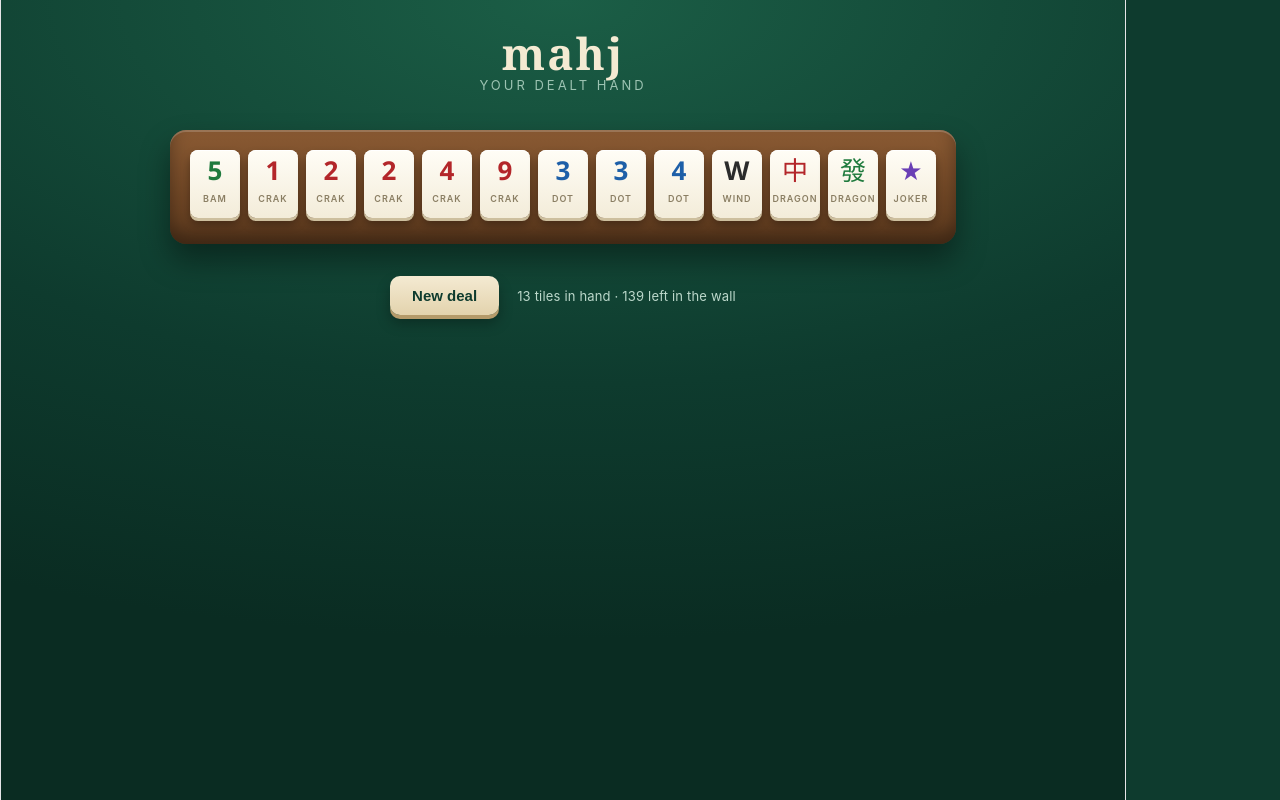
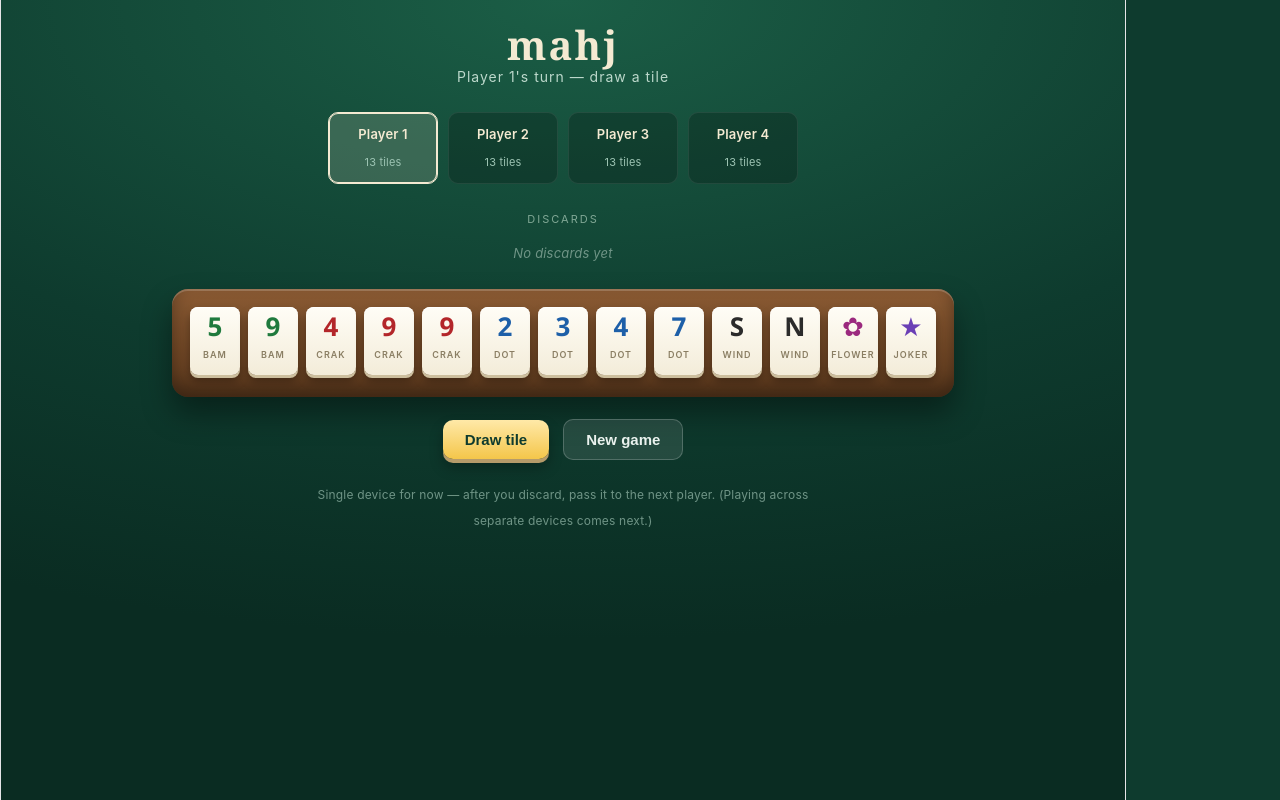
Before and after one commit to laur1912/mahj-app, a React (Vite) app: page / in a window 1280 px wide. Built offline with nearby package versions, Linux system fonts and the light colour scheme.

Commit message:
game engine 1-3

```diff
--- a/src/App.tsx
+++ b/src/App.tsx
@@ -1,18 +1,23 @@
 import { useState } from 'react';
-import { newDeal, type Deal } from './game/wall';
+import {
+  createGame,
+  applyAction,
+  winCheck,
+  type GameState,
+} from './game/game-engine';
+import { exampleCard } from './game/mahjong-data-model';
 import type { Tile, TileType } from './game/mahjong-data-model';
 
-/* ---------- display helpers ---------- */
+/* ---------- tile display (shared) ---------- */
 
 const SUIT_RANK = { bam: 0, crak: 1, dot: 2 } as const;
 const WIND_ORDER = { E: 0, S: 1, W: 2, N: 3 } as const;
 const DRAGON_ORDER = { red: 0, green: 1, soap: 2 } as const;
 
-/** A number used only to sort a hand into a readable order (like a player's rack). */
 function sortKey(t: TileType): number {
   switch (t.kind) {
     case 'suit':
-      return SUIT_RANK[t.suit] * 10 + t.value; // 0..29
+      return SUIT_RANK[t.suit] * 10 + t.value;
     case 'wind':
       return 100 + WIND_ORDER[t.wind];
     case 'dragon':
@@ -25,9 +30,9 @@ function sortKey(t: TileType): number {
 }
 
 interface Face {
-  glyph: string; // the big mark on the tile
-  label: string; // small caption underneath
-  tone: string; // color of the glyph
+  glyph: string;
+  label: string;
+  tone: string;
 }
 
 function tileFace(t: TileType): Face {
@@ -41,7 +46,7 @@ function tileFace(t: TileType): Face {
     case 'dragon':
       if (t.dragon === 'red') return { glyph: '中', label: 'Dragon', tone: '#b3262a' };
       if (t.dragon === 'green') return { glyph: '發', label: 'Dragon', tone: '#1f7a3d' };
-      return { glyph: '▢', label: 'Soap', tone: '#1d5fa8' }; // white dragon ("soap")
+      return { glyph: '▢', label: 'Soap', tone: '#1d5fa8' };
     case 'flower':
       return { glyph: '✿', label: 'Flower', tone: '#9b297e' };
     case 'joker':
@@ -49,23 +54,85 @@ function tileFace(t: TileType): Face {
   }
 }
 
-function TileView({ tile }: { tile: Tile }) {
+function TileView({
+  tile,
+  onClick,
+  drawn,
+  small,
+}: {
+  tile: Tile;
+  onClick?: () => void;
+  drawn?: boolean;
+  small?: boolean;
+}) {
   const f = tileFace(tile.type);
-  return (
-    <div className="tile" title={`${f.glyph} ${f.label}`}>
+  const cls = ['tile', small ? 'small' : '', onClick ? 'clickable' : '', drawn ? 'drawn' : '']
+    .filter(Boolean)
+    .join(' ');
+  const inner = (
+    <>
       <span className="tile-glyph" style={{ color: f.tone }}>
         {f.glyph}
       </span>
       <span className="tile-label">{f.label}</span>
+    </>
+  );
+  if (onClick) {
+    return (
+      <button type="button" className={cls} onClick={onClick} title={`${f.glyph} ${f.label}`}>
+        {inner}
+      </button>
+    );
+  }
+  return (
+    <div className={cls} title={`${f.glyph} ${f.label}`}>
+      {inner}
     </div>
   );
 }
 
-/* ---------- screen ---------- */
+/* ---------- the board ---------- */
 
 export default function App() {
-  const [deal, setDeal] = useState<Deal>(() => newDeal(13));
-  const sorted = [...deal.hand].sort((a, b) => sortKey(a.type) - sortKey(b.type));
+  const [state, setState] = useState<GameState>(() => createGame(exampleCard));
+  const [notice, setNotice] = useState<string | null>(null);
+
+  const current = state.players[state.turn];
+  const sortedHand = [...current.hand].sort((a, b) => sortKey(a.type) - sortKey(b.type));
+  const canDraw = state.phase === 'playing' && !state.awaitingDiscard;
+  const canDiscard = state.phase === 'playing' && state.awaitingDiscard;
+  const winAvailable = winCheck(state) !== null;
+
+  function draw() {
+    setState(applyAction(state, { type: 'draw' }));
+  }
+  function discard(tileId: string) {
+    if (!canDiscard) return;
+    setState(applyAction(state, { type: 'discard', tileId }));
+  }
+  function declare() {
+    if (winCheck(state)) {
+      setState(applyAction(state, { type: 'declareWin' }));
+    } else {
+      setNotice('Not a complete hand from the card yet.');
+      window.setTimeout(() => setNotice(null), 2500);
+    }
+  }
+  function newGame() {
+    setState(createGame(exampleCard));
+    setNotice(null);
+  }
+
+  let status: string;
+  if (state.phase === 'won') {
+    status = `${state.players[state.winner!].name} wins!`;
+  } else if (state.phase === 'exhausted') {
+    status = 'The wall is empty — washout.';
+  } else if (canDiscard) {
+    status = `${current.name}'s turn — tap a tile to discard`;
+  } else {
+    status = `${current.name}'s turn — draw a tile`;
+  }
 
   return (
     <div className="table">
@@ -73,30 +140,89 @@ export default function App() {
 
       <header className="head">
         <h1>mahj</h1>
-        <p>your dealt hand</p>
+        <p className="status">{status}</p>
       </header>
 
+      {/* seats */}
+      <div className="seats">
+        {state.players.map((p, i) => (
+          <div key={p.id} className={`seat ${i === state.turn ? 'active' : ''}`}>
+            <span className="seat-name">{p.name}</span>
+            <span className="seat-count">{p.hand.length} tiles</span>
+          </div>
+        ))}
+      </div>
+
+      {/* discard pile */}
+      <section className="discard-area">
+        <div className="discard-title">Discards</div>
+        {state.discards.length === 0 ? (
+          <div className="discard-empty">No discards yet</div>
+        ) : (
+          <div className="tiles">
+            {state.discards.map((t, i) => (
+              <TileView key={t.id} tile={t} small drawn={i === state.discards.length - 1} />
+            ))}
+          </div>
+        )}
+      </section>
+
+      {/* current player's hand */}
       <section className="tray">
         <div className="tiles">
-          {sorted.map((t) => (
-            <TileView key={t.id} tile={t} />
+          {sortedHand.map((t) => (
+            <TileView
+              key={t.id}
+              tile={t}
+              drawn={t.id === state.lastDrawnId}
+              onClick={canDiscard ? () => discard(t.id) : undefined}
+            />
           ))}
         </div>
       </section>
 
+      {/* banners */}
+      {state.phase === 'won' && (
+        <div className="banner win">
+          🎉 {state.players[state.winner!].name} wins with{' '}
+          <strong>{state.winningHand?.label}</strong>
+        </div>
+      )}
+      {state.phase === 'exhausted' && (
+        <div className="banner wash">No tiles left — nobody completed a hand.</div>
+      )}
+
+      {/* controls */}
       <footer className="controls">
-        <button className="btn" onClick={() => setDeal(newDeal(13))}>
-          New deal
+        {state.phase === 'playing' && canDraw && (
+          <button className="btn primary" onClick={draw}>
+            Draw tile
+          </button>
+        )}
+        {state.phase === 'playing' && canDiscard && (
+          <>
+            <span className="hint">Tap a tile above to discard it</span>
+            <button className={`btn ${winAvailable ? 'glow' : ''}`} onClick={declare}>
+              Declare mahjong
+            </button>
+          </>
+        )}
+        <button className="btn ghost" onClick={newGame}>
+          New game
         </button>
-        <span className="count">
-          {deal.hand.length} tiles in hand · {deal.wall.length} left in the wall
-        </span>
       </footer>
+
+      {notice && <div className="notice">{notice}</div>}
+
+      <p className="hotseat-note">
+        Single device for now — after you discard, pass it to the next player. (Playing across
+        separate devices comes next.)
+      </p>
     </div>
   );
 }
 
-/* ---------- styles (self-contained; overrides the Vite template defaults) ---------- */
+/* ---------- styles ---------- */
 
 const CSS = `
 body { margin: 0; background: #0e3b2e; }
@@ -105,36 +231,64 @@ body { margin: 0; background: #0e3b2e; }
 .table {
   min-height: 100vh;
   box-sizing: border-box;
-  padding: 40px 20px 64px;
+  padding: 32px 20px 56px;
   background: radial-gradient(120% 80% at 50% 0%, #1b5e46 0%, #0e3b2e 60%, #0a2c22 100%);
   color: #eaf2ee;
   font-family: -apple-system, BlinkMacSystemFont, 'Segoe UI', Roboto, sans-serif;
   display: flex;
   flex-direction: column;
   align-items: center;
-  gap: 32px;
+  gap: 22px;
 }
 
 .head { text-align: center; }
 .head h1 {
   margin: 0;
   font-family: Georgia, 'Times New Roman', serif;
-  font-size: 44px;
+  font-size: 40px;
   letter-spacing: 2px;
   font-weight: 600;
   color: #f4ead2;
 }
-.head p {
+.status {
   margin: 6px 0 0;
-  font-size: 13px;
-  letter-spacing: 3px;
+  font-size: 14px;
+  letter-spacing: 1px;
+  color: #bcd8cb;
+}
+
+.seats { display: flex; gap: 10px; flex-wrap: wrap; justify-content: center; }
+.seat {
+  display: flex;
+  flex-direction: column;
+  align-items: center;
+  min-width: 84px;
+  padding: 8px 12px;
+  border-radius: 10px;
+  background: rgba(0,0,0,0.22);
+  border: 1px solid rgba(255,255,255,0.08);
+}
+.seat.active {
+  background: rgba(244,234,210,0.16);
+  border-color: #f4ead2;
+  box-shadow: 0 0 0 1px #f4ead2 inset;
+}
+.seat-name { font-size: 13px; font-weight: 600; color: #f4ead2; }
+.seat-count { font-size: 11px; color: #9cc3b2; margin-top: 2px; }
+
+.discard-area { width: 100%; max-width: 880px; text-align: center; }
+.discard-title {
+  font-size: 11px;
+  letter-spacing: 2px;
   text-transform: uppercase;
-  color: #9cc3b2;
+  color: #80a795;
+  margin-bottom: 8px;
 }
+.discard-empty { font-size: 13px; color: #6f9486; font-style: italic; }
 
 .tray {
   max-width: 880px;
-  padding: 20px 20px 26px;
+  padding: 18px 18px 22px;
   border-radius: 16px;
   background: linear-gradient(180deg, #8a5a33 0%, #6f4625 60%, #5d3a1e 100%);
   box-shadow:
@@ -143,71 +297,65 @@ body { margin: 0; background: #0e3b2e; }
     0 16px 30px rgba(0,0,0,0.4);
 }
 
-.tiles {
-  display: flex;
-  flex-wrap: wrap;
-  gap: 8px;
-  justify-content: center;
-}
+.tiles { display: flex; flex-wrap: wrap; gap: 8px; justify-content: center; }
 
 .tile {
+  appearance: none;
+  border: none;
+  font: inherit;
+  color: inherit;
   width: 50px;
   height: 68px;
   border-radius: 8px;
   background: linear-gradient(180deg, #fffdf6 0%, #f3ecd9 100%);
-  box-shadow:
-    inset 0 1px 0 #ffffff,
-    0 3px 0 #cdbf9e,
-    0 6px 10px rgba(0,0,0,0.35);
+  box-shadow: inset 0 1px 0 #ffffff, 0 3px 0 #cdbf9e, 0 6px 10px rgba(0,0,0,0.35);
   display: flex;
   flex-direction: column;
   align-items: center;
   justify-content: center;
   gap: 3px;
   user-select: none;
-  transition: transform 120ms ease;
+  cursor: default;
+  transition: transform 120ms ease, box-shadow 120ms ease;
 }
-.tile:hover { transform: translateY(-4px); }
+.tile.small { width: 38px; height: 52px; gap: 2px; }
+.tile.clickable { cursor: pointer; }
+.tile.clickable:hover { transform: translateY(-5px); }
+.tile.clickable:focus-visible { outline: 3px solid #9cc3b2; outline-offset: 2px; }
+.tile.drawn { box-shadow: inset 0 1px 0 #fff, 0 3px 0 #cdbf9e, 0 0 0 3px #f4c64a, 0 6px 12px rgba(0,0,0,0.4); }
 
 .tile-glyph {
-  font-size: 26px;
-  font-weight: 700;
-  line-height: 1;
+  font-size: 26px; font-weight: 700; line-height: 1;
   font-family: 'Hiragino Sans', 'Segoe UI', system-ui, sans-serif;
 }
-.tile-label {
-  font-size: 9px;
-  letter-spacing: 1px;
-  text-transform: uppercase;
-  color: #8a7e63;
-  font-weight: 600;
-}
+.tile.small .tile-glyph { font-size: 19px; }
+.tile-label { font-size: 9px; letter-spacing: 1px; text-transform: uppercase; color: #8a7e63; font-weight: 600; }
+.tile.small .tile-label { font-size: 7px; }
 
-.controls {
-  display: flex;
-  align-items: center;
-  gap: 18px;
-  flex-wrap: wrap;
-  justify-content: center;
-}
+.banner { padding: 12px 20px; border-radius: 12px; font-size: 16px; font-weight: 600; text-align: center; }
+.banner.win { background: linear-gradient(180deg, #f6e7b8, #ecd28f); color: #5d3a1e; }
+.banner.wash { background: rgba(0,0,0,0.3); color: #cdd9d2; }
+
+.controls { display: flex; align-items: center; gap: 14px; flex-wrap: wrap; justify-content: center; }
+.hint { font-size: 13px; color: #cdd9d2; }
 .btn {
-  appearance: none;
-  border: none;
-  cursor: pointer;
-  padding: 11px 22px;
-  border-radius: 10px;
-  font-size: 15px;
-  font-weight: 600;
-  color: #0e3b2e;
-  background: linear-gradient(180deg, #f4ead2 0%, #e3d3ad 100%);
+  appearance: none; border: none; cursor: pointer;
+  padding: 11px 22px; border-radius: 10px; font-size: 15px; font-weight: 600;
+  color: #0e3b2e; background: linear-gradient(180deg, #f4ead2 0%, #e3d3ad 100%);
   box-shadow: 0 4px 0 #b59b6a, 0 8px 14px rgba(0,0,0,0.3);
   transition: transform 80ms ease, box-shadow 80ms ease;
 }
 .btn:hover { transform: translateY(-1px); }
 .btn:active { transform: translateY(3px); box-shadow: 0 1px 0 #b59b6a, 0 3px 8px rgba(0,0,0,0.3); }
 .btn:focus-visible { outline: 3px solid #9cc3b2; outline-offset: 2px; }
+.btn.primary { background: linear-gradient(180deg, #ffe9a8, #f4c64a); }
+.btn.ghost { background: rgba(255,255,255,0.1); color: #eaf2ee; box-shadow: none; border: 1px solid rgba(255,255,255,0.2); }
+.btn.ghost:active { transform: translateY(1px); }
+.btn.glow { box-shadow: 0 0 0 2px #f4c64a, 0 4px 0 #b59b6a, 0 0 18px #f4c64a; }
 
-.count { font-size: 13px; color: #bcd8cb; }
+.notice { padding: 8px 16px; border-radius: 8px; background: rgba(0,0,0,0.45); color: #ffd9a8; font-size: 13px; }
+
+.hotseat-note { font-size: 12px; color: #6f9486; max-width: 520px; text-align: center; margin: 0; }
 
 @media (prefers-reduced-motion: reduce) {
   .tile, .btn { transition: none; }
--- /dev/null
+++ b/src/game/game-engine.ts
@@ -0,0 +1,120 @@
+/**
+ * GAME ENGINE — one 4-player game, pure logic (no UI, no network).
+ *
+ * A turn is simple here: the current player DRAWS one tile from the wall, then
+ * DISCARDS one. Play then passes to the next seat. A player may DECLARE MAHJONG
+ * while holding 14 tiles (right after drawing) if those tiles complete a hand
+ * on the card.
+ *
+ * The Charleston and calling/exposing other players' discards come in the next
+ * step. This file is the basic draw -> discard -> win loop, built as a reducer:
+ * applyAction(state, action) returns a brand-new state and never mutates input.
+ *
+ * Place this file in src/game/ alongside the other game files.
+ */
+
+import { shuffle } from './wall';
+import { buildTileSet, type Tile, type HandLine } from './mahjong-data-model';
+import { findWinningHand, type MatchResult } from './matcher';
+
+export interface Player {
+  id: number;
+  name: string;
+  hand: Tile[];
+}
+
+export type Phase = 'playing' | 'won' | 'exhausted';
+
+export interface GameState {
+  players: Player[]; // always 4
+  wall: Tile[]; // face-down draw pile
+  discards: Tile[]; // thrown-away tiles, most recent last
+  turn: number; // whose turn it is (0-3)
+  awaitingDiscard: boolean; // true after a draw: current player must now discard
+  lastDrawnId: string | null; // id of the tile just drawn (for highlighting)
+  phase: Phase;
+  winner: number | null;
+  winningHand: HandLine | null;
+  card: HandLine[];
+}
+
+export type Action =
+  | { type: 'draw' }
+  | { type: 'discard'; tileId: string }
+  | { type: 'declareWin' };
+
+/** Deal a fresh game: 13 tiles to each of the 4 players; the rest is the wall. */
+export function createGame(card: HandLine[]): GameState {
+  let deck = shuffle(buildTileSet());
+  const players: Player[] = [];
+  for (let i = 0; i < 4; i += 1) {
+    players.push({ id: i, name: `Player ${i + 1}`, hand: deck.slice(0, 13) });
+    deck = deck.slice(13);
+  }
+  return {
+    players,
+    wall: deck, // 152 - 52 = 100 tiles
+    discards: [],
+    turn: 0,
+    awaitingDiscard: false,
+    lastDrawnId: null,
+    phase: 'playing',
+    winner: null,
+    winningHand: null,
+    card,
+  };
+}
+
+/** Is the current player holding a winning 14-tile hand right now? */
+export function winCheck(s: GameState): MatchResult | null {
+  if (s.phase !== 'playing' || !s.awaitingDiscard) return null;
+  const found = findWinningHand(s.players[s.turn].hand, s.card);
+  return found ? found.result : null;
+}
+
+/** Apply an action and return the next state (never mutates the input). */
+export function applyAction(s: GameState, a: Action): GameState {
+  if (s.phase !== 'playing') return s;
+
+  switch (a.type) {
+    case 'draw': {
+      if (s.awaitingDiscard) return s; // already drew this turn
+      if (s.wall.length === 0) return { ...s, phase: 'exhausted' };
+      const [tile, ...rest] = s.wall;
+      return {
+        ...s,
+        wall: rest,
+        players: s.players.map((p, i) =>
+          i === s.turn ? { ...p, hand: [...p.hand, tile] } : p,
+        ),
+        awaitingDiscard: true,
+        lastDrawnId: tile.id,
+      };
+    }
+
+    case 'discard': {
+      if (!s.awaitingDiscard) return s; // must draw before discarding
+      const cur = s.players[s.turn];
+      const idx = cur.hand.findIndex((t) => t.id === a.tileId);
+      if (idx === -1) return s; // tile not in hand
+      const tile = cur.hand[idx];
+      const newHand = cur.hand.filter((_, i) => i !== idx);
+      return {
+        ...s,
+        players: s.players.map((p, i) => (i === s.turn ? { ...p, hand: newHand } : p)),
+        discards: [...s.discards, tile],
+        turn: (s.turn + 1) % 4,
+        awaitingDiscard: false,
+        lastDrawnId: null,
+      };
+    }
+
+    case 'declareWin': {
+      const found = findWinningHand(s.players[s.turn].hand, s.card);
+      if (s.awaitingDiscard && found) {
+        return { ...s, phase: 'won', winner: s.turn, winningHand: found.hand };
+      }
+      return s; // not a winning hand — ignore
+    }
+  }
+}
```
